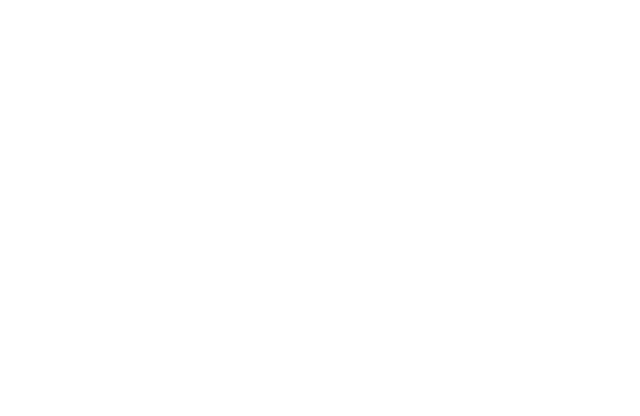
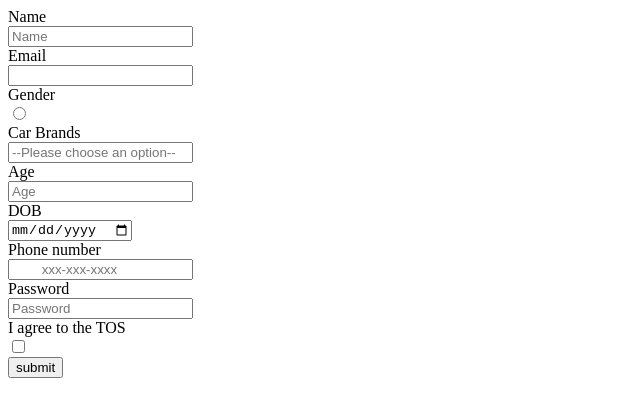
Before and after one commit to acciojob/signup-form-car-Bhavi595, a website: page main.html in a window 1280 px wide. Shown: the whole page, without its empty margins (0-640 px from the left). Drawn offline with Linux system fonts and the light colour scheme.

Commit message:
created a submission

```diff
--- a/main.html
+++ b/main.html
@@ -7,7 +7,41 @@
 </head>
 
 <body>
+  <form action="">
+    <label for="name">Name</label><br>
+    <input id ="name"type="Text" placeholder="Name" required><br>
+
+    <label for="email">Email</label><br>
+    <input id ="email"type="Email" placeholder="" required><br>
+
+    <label for="gender_m, gender_f">Gender</label><br>
+    <input id ="gender_m, gender_f"type="Radio" placeholder="" required><br>
+
+    <label for="cars">Car Brands</label><br>
+    <input id ="cars"type="Select" placeholder="--Please choose an option--" required><br>
+
+    <label for="age">Age</label><br>
+    <input id ="age"type="Number" placeholder="Age" required><br>
+
+    <label for="dob">DOB</label><br>
+    <input id ="dob"type="Date" placeholder="" required><br>
+
+
+    <label for="tel">Phone number</label><br>
+    <input id ="tel"type="Tel" placeholder="	xxx-xxx-xxxx" ><br>
+
+    <label for="password">Password</label><br>
+    <input id ="password"type="Password" placeholder="Password" required><br>
+
+    <label for="tos">I agree to the TOS</label><br>
+    <input id ="tos"type="Checkbox"  required><br>
+
+    <button type="submit">submit</button>
+
+
+  </form>
 	<!-- the entire body must be written by student -->
+
     <script type="text/javascript" src="./script.js">
 </script>
 
```
